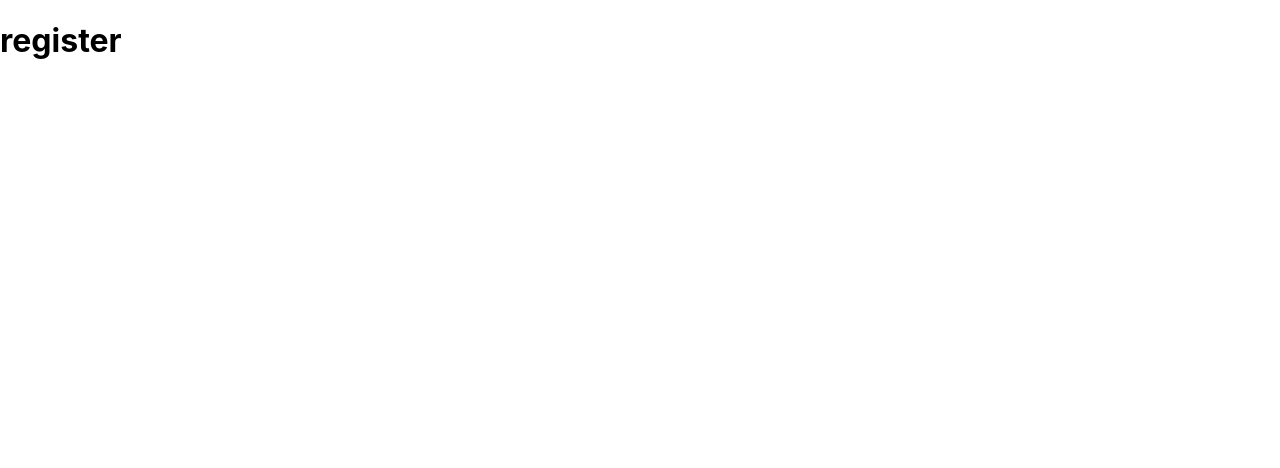
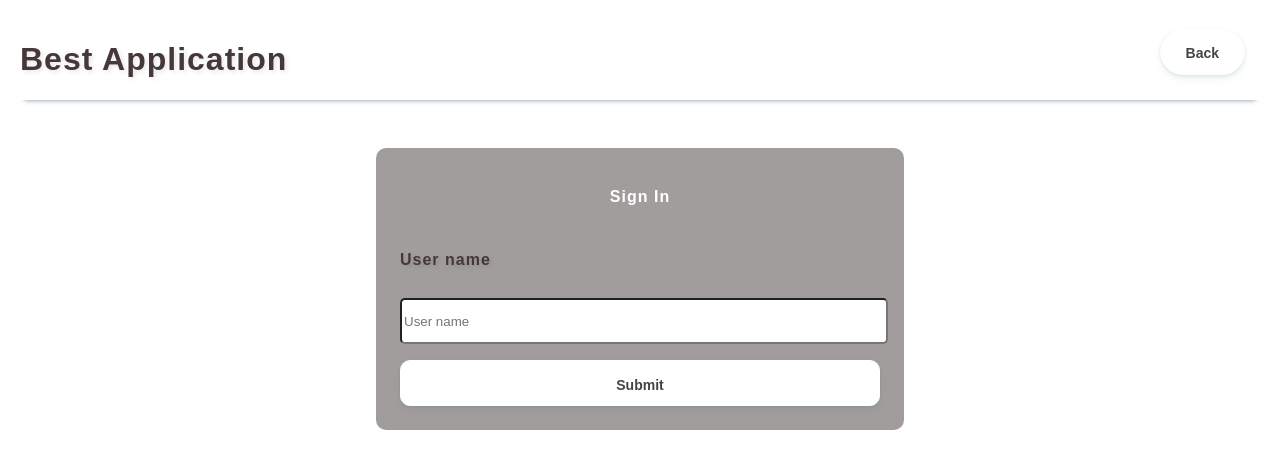
Before and after one commit to OlgaKruglik/best-aplication, a React (Create React App) app: page /register in a window 1280 px wide. Shown: the top 468 px of the page. Built offline with nearby package versions, Linux system fonts and the light colour scheme.

Commit message:
fixed button header, register

```diff
--- a/src/App.tsx
+++ b/src/App.tsx
@@ -2,7 +2,7 @@ import React from 'react';
 import { Routes, Route } from 'react-router-dom';
 import './App.css';
 import Home from './pages/Home';
-import Register from  './pages/Register'
+import Register from './pages/Register';
 
 const App: React.FC = () => {
 return (
--- a/src/copmonent/Header.tsx
+++ b/src/copmonent/Header.tsx
@@ -1,22 +1,43 @@
-import { useState } from 'react';
-import { Link } from 'react-router-dom';
+import { useState, useEffect } from 'react';
+import { Link, useLocation, useNavigate } from 'react-router-dom';
 import styles from '../style/Main.module.css';
 
 function Header() {
-    const [isInput, setIsInput] = useState(false)
+    const [isLoggedIn, setIsLoggedIn] = useState(false);
+    const location = useLocation();
+    const navigate = useNavigate();
 
-    const toogleInput = () => {
-        setIsInput(!isInput)
+    useEffect(() => {
+        const username = localStorage.getItem('username');
+        setIsLoggedIn(!!username);
+    }, []);
 
-    }
+    const handleLogout = () => {
+        localStorage.removeItem('username');
+        setIsLoggedIn(false);
+        navigate('/');
+    };
+
     return (
         <div className={styles.header}>
             <h1 className={styles.heading1}>Best Application</h1>
-            <Link to="/register">
-                <input className={styles.btn} type='button' value='Sign In' onClick={toogleInput}/>
-            </Link>
+            <div className={styles.divButton}>
+                {isLoggedIn ? (
+                    <input className={styles.btn} type='button' value='Logged out' onClick={handleLogout} />
+                ) : (
+                location.pathname === '/register' ? (
+                    <Link to="/">
+                        <input className={styles.btn} type='button' value='Back' />
+                    </Link>
+                    ) : (
+                    <Link to="/register">
+                        <input className={styles.btn} type='button' value='Sign In' />
+                    </Link>
+                )
+                )}
+            </div>
         </div>
-    )
+    );
 }
 
 export default Header
--- a/src/index.tsx
+++ b/src/index.tsx
@@ -3,10 +3,10 @@ import ReactDOM from 'react-dom/client';
 import { Provider } from 'react-redux';
 import { BrowserRouter as Router } from 'react-router-dom';
 import './index.css';
-import store from './store/stote'
+import store from './store/stote';
 import App from './App';
 import reportWebVitals from './reportWebVitals';
-import ErrorBoundary from './ErrorBoundary'
+import ErrorBoundary from './ErrorBoundary';
 
 const root = ReactDOM.createRoot(
   document.getElementById('root') as HTMLElement
@@ -16,7 +16,7 @@ root.render(
     <Provider store={store}>
       <Router>
         <ErrorBoundary>
-          <App />
+        <App />
         </ErrorBoundary>
       </Router>
     </Provider>
--- a/src/pages/Home.tsx
+++ b/src/pages/Home.tsx
@@ -3,7 +3,7 @@ import { useDispatch, useSelector } from 'react-redux';
 import { fetchPosts } from '../store/userSlice';
 import Header from '../copmonent/Header';
 import styles from '../style/Main.module.css';
-import { RootState } from '../store/stote';
+import { RootState,  AppDispatch } from '../store/stote';
 import usePagination from '../hook/usePagination';
 
 interface Post {
@@ -14,7 +14,7 @@ interface Post {
 }
 
 function Home() {
-    const dispatch = useDispatch();
+    const dispatch = useDispatch<AppDispatch>();
     const posts = useSelector((state: RootState) => state.user.posts);
     const status = useSelector((state: RootState) => state.user.status);
     const error = useSelector((state: RootState) => state.user.error);
@@ -35,6 +35,7 @@ function Home() {
         return <div>Error: {error}</div>;
     }
 
+
     return (
     <div className={styles.main}>
         <Header />
@@ -47,10 +48,14 @@ function Home() {
             ))}
         </div>
         <div className={styles.pagination}>
-                <button className={styles.btn} onClick={() => setCurrentPageWithNavigation(currentPage - 1)} disabled={currentPage === 1}>
+            <button className={styles.btn}
+                onClick={() => setCurrentPageWithNavigation(currentPage - 1)}
+                disabled={currentPage === 1}>
                 Previous
             </button>
-                <button className={styles.btn} onClick={() => setCurrentPageWithNavigation(currentPage + 1)} disabled={currentItems.length < 8}>
+            <button className={styles.btn}
+                onClick={() => setCurrentPageWithNavigation(currentPage + 1)}
+                disabled={currentItems.length < 8}>
                 Next
             </button>
         </div>
--- a/src/pages/Register.tsx
+++ b/src/pages/Register.tsx
@@ -1,11 +1,66 @@
-import React from 'react'
+import React, {useState} from 'react';
+import { useNavigate } from 'react-router-dom';
+import Header from '../copmonent/Header';
+import styles from '../style/Main.module.css';
 
 function Register() {
+    const [name, setName] = useState({ value: '', error: '' });
+    const navigate = useNavigate();
+
+    const handleSubmit = async (e: React.FormEvent) => {
+        e.preventDefault();
+        localStorage.setItem('username', name.value);
+    try {
+        const postResponse = await fetch('https://jsonplaceholder.typicode.com/users', {
+            method: 'POST',
+            headers: {
+                'Content-Type': 'application/json',
+            },
+            body: JSON.stringify({ username: name.value }),
+        });
+
+        const postData = await postResponse.json();
+        console.log('Post Response:', postResponse);
+        console.log('Post Data:', postData);
+
+        const getResponse = await fetch(`https://jsonplaceholder.typicode.com/users?username=${name.value}`);
+        const getData = await getResponse.json();
+
+        console.log('Get Response:', getResponse);
+        console.log('Get Data:', getData);
+
+        if (getData.length > 0) {
+            alert('User exists');
+            navigate('/');
+        } else {
+            console.log('User does not exist');
+            navigate('/');
+        }
+        } catch (error) {
+            console.error('Error fetching user:', error);
+        }
+    };
+
     return (
-        <div>
-            <h1>register</h1>
+        <div className={styles.main}>
+            <Header />
+            <div className={styles.mainForm}>
+                <div className={styles.form}>
+                    <p className={styles.pForm}>Sign In</p>
+                    <h2 className={styles.heading2}>User name</h2>
+                    <form className={styles.form1} onSubmit={handleSubmit}>
+                        <input
+                        type="text"
+                        value={name.value}
+                        onChange={(e) => setName({ ...name, value: e.target.value })}
+                        placeholder="User name"
+                        />
+                        <button className={styles.btnForm} type="submit">Submit</button>
+                    </form>
+                </div>
+            </div>
         </div>
-    )
-}
+    );
+    }
 
 export default Register
--- a/src/store/stote.ts
+++ b/src/store/stote.ts
@@ -1,5 +1,4 @@
-import React from 'react';
-import {configureStore}  from  '@reduxjs/toolkit';
+import { configureStore } from '@reduxjs/toolkit';
 import userReducer from './userSlice';
 
 const store = configureStore({
@@ -8,6 +7,7 @@ const store = configureStore({
     }
 });
 
-export default store;
 export type RootState = ReturnType<typeof store.getState>;
 export type AppDispatch = typeof store.dispatch;
+
+export default store;
--- a/src/store/userSlice.tsx
+++ b/src/store/userSlice.tsx
@@ -1,5 +1,5 @@
-import { createSlice, createAsyncThunk, PayloadAction, ActionReducerMapBuilder } from '@reduxjs/toolkit';
-import { string } from 'yup';
+import { createSlice, createAsyncThunk, PayloadAction, SerializedError } from '@reduxjs/toolkit';
+
 
 interface Post {
     userId: number;
@@ -26,12 +26,11 @@ export const fetchPosts = createAsyncThunk('posts/fetchPosts', async () => {
     return data;
 });
 
-
 const userSlice = createSlice({
     name: 'user',
     initialState,
     reducers: {},
-        extraReducers: (builder: ActionReducerMapBuilder<UserState>) => {
+    extraReducers: (builder) => {
         builder
             .addCase(fetchPosts.pending, (state: UserState) => {
             state.status = 'loading';
@@ -40,7 +39,7 @@ export const fetchPosts = createAsyncThunk('posts/fetchPosts', async () => {
             state.status = 'succeeded';
             state.posts = action.payload;
         })
-            .addCase(fetchPosts.rejected, (state: UserState, action: PayloadAction<Post[]>) => {
+            .addCase(fetchPosts.rejected, (state: UserState, action) => {
             state.status = 'failed';
             state.error = action.error.message || null;
         });
--- a/src/style/Main.module.css
+++ b/src/style/Main.module.css
@@ -59,6 +59,10 @@
     justify-content: center;
 }
 /* header */
+.divButton{
+    display: flex;
+    gap: 2em;
+}
 .header {
     display: -webkit-box;
     display: -ms-flexbox;
@@ -137,7 +141,76 @@
 	cursor: not-allowed;
 }
 
-
+/* register */
+.mainForm{
+    display: flex;
+    flex-direction: column;
+    align-items: center;
+    margin-top: 3em;
+}
+.form {
+    display: flex;
+    background-color:  #a29d9d;
+    width: 30em;
+    flex-direction: column;
+    padding: 1.5em;
+    gap: 1em;
+    border-radius: 10px;
+}
+.form  input {
+    width: 100%;
+    height: 3em;
+    border-radius: 5px;
+}
+.pForm{
+    background-color: #a29d9d;
+    color: #fff;
+    border-radius: 3px;
+    font-family: Arial, Helvetica, sans-serif;
+    font-size: 1em;
+    font-weight: bold;
+    letter-spacing: 1px;
+    text-align: center;
+}
+.form1 {
+    display: flex;
+    flex-direction: column;
+    gap: 1em;
+}
+.btnForm {
+    display: inline-block;
+    box-sizing: border-box;
+    outline: none;
+    border: 1px solid #fff;
+    border-radius: 10px;
+    width: 100%;
+    height: 46px;
+    line-height: 46px;
+    font-size: 14px;
+    font-weight: 600;
+    text-decoration: none;
+    color: #444;
+    background-color: #fff;
+    -webkit-box-shadow: 0 4px 6px rgb(65 132 144 / 10%), 0 1px 3px rgb(0 0 0 / 8%);
+    box-shadow: 0 4px 6px rgb(65 132 144 / 10%), 0 1px 3px rgb(0 0 0 / 8%);
+    cursor: pointer;
+    user-select: none;
+    -webkit-appearance: none;
+    -moz-appearance: none;
+    appearance: none;
+    -webkit-touch-callout: none;
+    touch-action: manipulation;
+    vertical-align: top;
+    -webkit-transition: box-shadow 0.2s;
+    transition: box-shadow 0.2s;
+}
+.btnForm:hover {
+	transition: all 0.2s;
+	box-shadow: 0 7px 14px rgb(65 132 144 / 10%), 0 3px 6px rgb(0 0 0 / 8%);
+}
+.btnForm:active {
+	background-color: #808080;
+}
 @media (max-width: 768px) {
     .header {
         -webkit-box-orient: vertical;
--- a/tsconfig.json
+++ b/tsconfig.json
@@ -22,6 +22,7 @@
   "baseUrl": "./src",
   "paths": {
     "*": ["types/*"]
+  }
   },
   "include": [
     "src"
```
Lines whose indentation alone changed are shown as unchanged.
